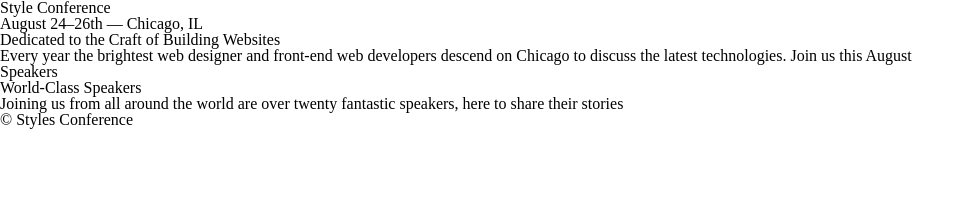
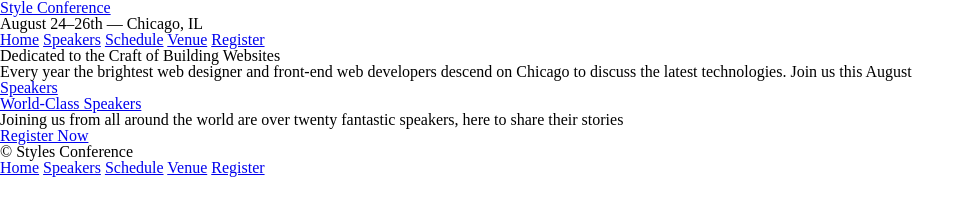
Before and after one commit to Victorpraise5/style-conference, a plain HTML site: page assets/stylesheets/index.htm in a window 1280 px wide. Shown: the whole page, without its empty margins (0-975 px from the left). Drawn offline with Linux system fonts and the light colour scheme; files that its build step writes are made by us from their sources.

Commit message:
links to other pages

```diff
--- a/assets/stylesheets/index.htm
+++ b/assets/stylesheets/index.htm
@@ -6,23 +6,42 @@
         <link rel="stylesheet" href="assets/stylesheets/main.css">
     </head>
     <body>
-        <header>
-            <h1>Style Conference</h1>
+        <header class="container">
+            <h1>
+                <a href="index.html">Style Conference</a>
+            </h1>
             <h3>August 24&ndash;26th &mdash; Chicago, IL</h3>
+            <nav>
+                <a href="index.html">Home</a>
+                <a href="speakers.html">Speakers</a>
+                <a href="schedule.html">Schedule</a>
+                <a href="venue.html">Venue</a>
+                <a href="register.html">Register</a>
+            </nav>
         </header>
         <section>
             <h2>Dedicated to the Craft of Building Websites</h2>
             <p> Every year the brightest web designer and front-end web developers descend on Chicago to discuss the latest technologies. Join us this August</p>
             <section>
                 <section>
-                    <h5>Speakers</h5>
-                    <h3>World-Class Speakers</h3>
+                    <a href="speakers.html">
+                        <h5>Speakers</h5>
+                        <h3>World-Class Speakers</h3>
+                    </a>
                     <p>Joining us from all around the world are over twenty fantastic speakers, here to share their stories</p>
                 </section>
             </section>
+            <a href="register.html">Register Now</a>
         </section>
-        <footer>
+        <footer class="container">
             <small>&copy; Styles Conference</small>
+            <nav>
+                <a href="index.html">Home</a>
+                <a href="speakers.html">Speakers</a>
+                <a href="schedule.html">Schedule</a>
+                <a href="venue.html">Venue</a>
+                <a href="register.html">Register</a>
+            </nav>
         </footer>
      </body>
 </html>
```
